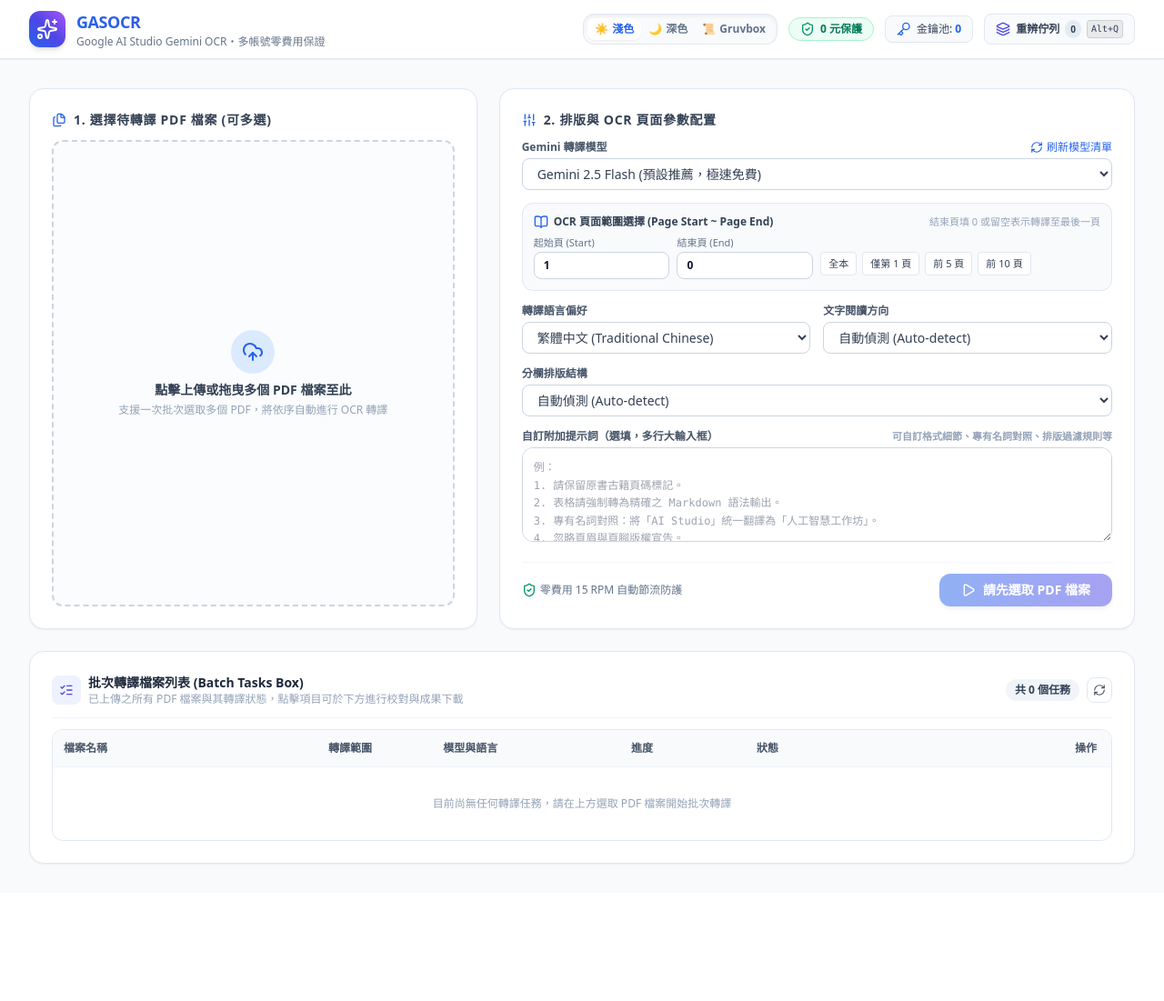
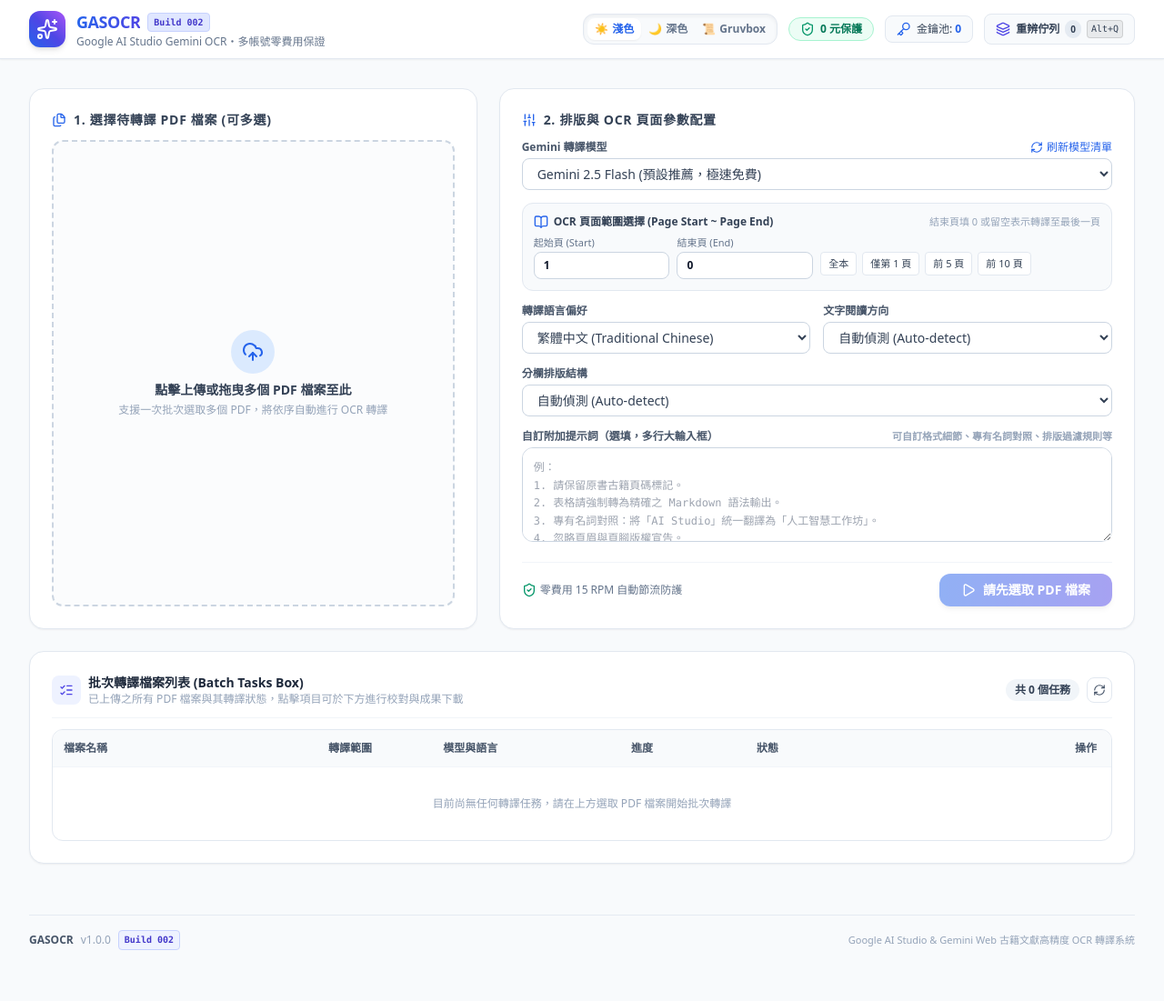
Before and after one commit to jmedzen/GASOCR, a FastAPI app: page / in a window 1280 px wide. Shown: the whole page at 91% size. Before the commit the page ends 951 px from the top, so only its background shows below. Run offline with FastAPI, Linux system fonts and the light colour scheme; data that the repository does not hold is empty; parts of the project's set-up code (start-up, migrations or seed data) failed here and were passed over; some libraries are stand-ins or nearby versions.

Commit message:
feat: add version control and set release to Build 002

```diff
--- a/config.py
+++ b/config.py
@@ -1,5 +1,10 @@
 import os
 from pathlib import Path
+
+# Application & Version Control
+APP_NAME = "GASOCR"
+APP_VERSION = "1.0.0"
+BUILD_NUMBER = "Build 002"
 
 # Base directories
 BASE_DIR = Path(__file__).resolve().parent
--- a/main.py
+++ b/main.py
@@ -238,12 +238,24 @@ async def process_task_pipeline(task_id: str):
 
 # --- Web UI Routes ---
 
+@app.get("/api/version")
+async def get_version():
+    """取得當前應用程式版本與建置號"""
+    return {
+        "app_name": config.APP_NAME,
+        "version": config.APP_VERSION,
+        "build": config.BUILD_NUMBER,
+    }
+
 @app.get("/", response_class=HTMLResponse)
 async def index(request: Request):
     return templates.TemplateResponse(
         request=request,
         name="index.html",
         context={
+            "app_name": config.APP_NAME,
+            "app_version": config.APP_VERSION,
+            "build_number": config.BUILD_NUMBER,
             "models": get_combined_models(),
             "languages": config.LANGUAGE_OPTIONS,
             "directions": config.DIRECTION_OPTIONS,
--- a/templates/index.html
+++ b/templates/index.html
@@ -3,7 +3,7 @@
 <head>
     <meta charset="UTF-8">
     <meta name="viewport" content="width=device-width, initial-scale=1.0">
-    <title>GASOCR - Google AI Studio Gemini PDF OCR 轉譯系統</title>
+    <title>GASOCR ({{ build_number | default('Build 002') }}) - Google AI Studio Gemini PDF OCR 轉譯系統</title>
     <!-- Tailwind CSS -->
     <script src="https://cdn.tailwindcss.com"></script>
     <!-- Alpine.js -->
@@ -810,9 +810,14 @@
                     <i data-lucide="sparkles" class="w-6 h-6"></i>
                 </div>
                 <div>
-                    <h1 class="text-base sm:text-lg font-bold bg-gradient-to-r from-blue-600 to-indigo-600 bg-clip-text text-transparent tracking-tight">
-                        GASOCR
-                    </h1>
+                    <div class="flex items-center space-x-2">
+                        <h1 class="text-base sm:text-lg font-bold bg-gradient-to-r from-blue-600 to-indigo-600 bg-clip-text text-transparent tracking-tight">
+                            GASOCR
+                        </h1>
+                        <span class="inline-flex items-center px-1.5 py-0.5 rounded text-[10px] font-bold font-mono bg-indigo-100 text-indigo-700 border border-indigo-200">
+                            {{ build_number | default('Build 002') }}
+                        </span>
+                    </div>
                     <p class="text-xs text-slate-500 hidden sm:block">Google AI Studio Gemini OCR・多帳號零費用保證</p>
                 </div>
             </div>
@@ -1482,6 +1487,16 @@
             </div>
         </div>
 
+        <!-- Footer info with build number -->
+        <footer class="mt-8 pt-4 pb-6 border-t border-slate-200/80 text-xs text-slate-400 flex flex-col sm:flex-row items-center justify-between gap-2">
+            <div class="flex items-center space-x-2">
+                <span class="font-bold text-slate-600">GASOCR</span>
+                <span>v{{ app_version | default('1.0.0') }}</span>
+                <span class="px-1.5 py-0.5 rounded font-mono text-[10px] font-semibold bg-indigo-50 text-indigo-700 border border-indigo-200">{{ build_number | default('Build 002') }}</span>
+            </div>
+            <p class="text-[11px] text-slate-400">Google AI Studio & Gemini Web 古籍文獻高精度 OCR 轉譯系統</p>
+        </footer>
+
     </main>
 
     <!-- NEW: Re-OCR & Upgrade Jobs Queue Drawer -->
--- a/test_api.py
+++ b/test_api.py
@@ -86,7 +86,7 @@ async def test_fastapi_endpoints():
             ("files", ("batch_doc_2.pdf", test_pdf_content, "application/pdf")),
         ]
         data = {
-            "model": "gemini-2.5-flash",
+            "model": "gemini-3.5-flash",
             "lang": "traditional",
             "direction": "auto",
             "column": "auto",
```
Also changed, not shown: README.md.
